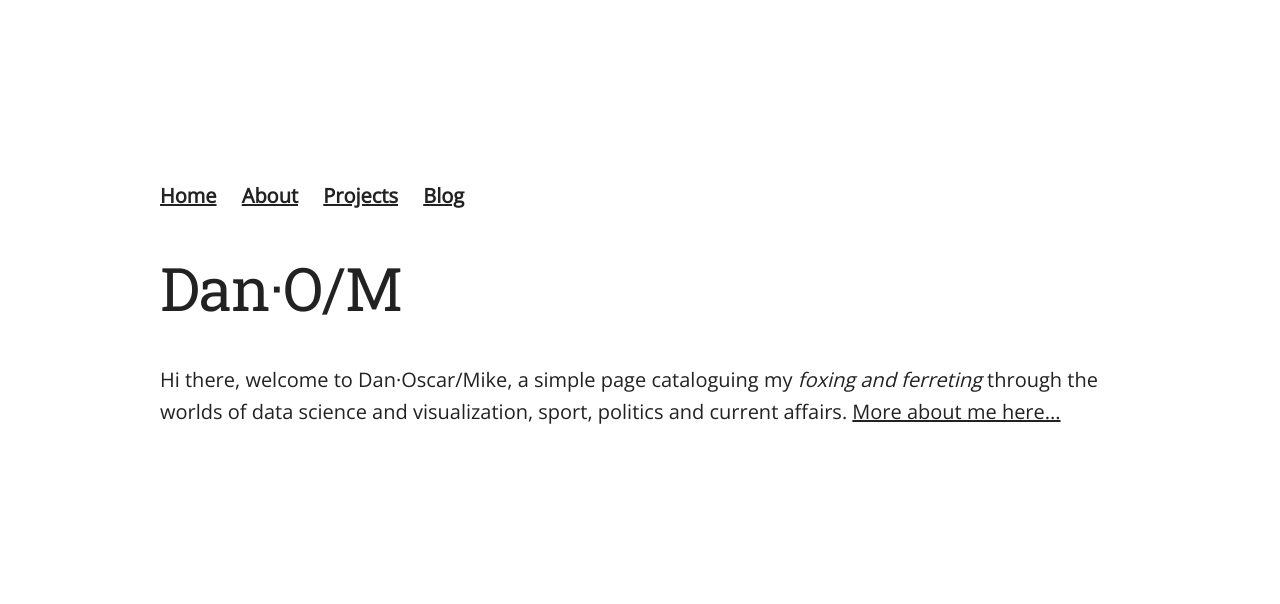
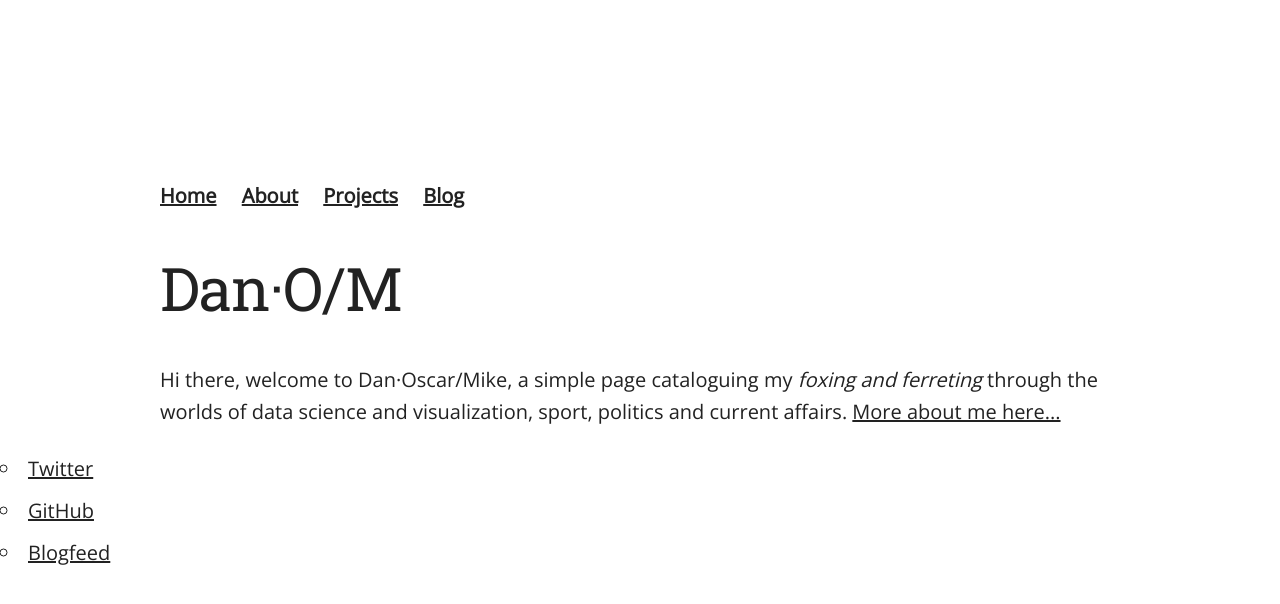
Before and after one commit to danoscarmike/danoscarmike.github.io, a Jekyll site: the page built from index.html, in a window 1280 px wide. Shown: the top 604 px of the page. Built offline with Jekyll 4.4.1, drawn with Linux system fonts in a browser that asks for light colours.

Commit message:
add footer

```diff
--- a/_layouts/default.html
+++ b/_layouts/default.html
@@ -25,5 +25,12 @@
 			</div>
     		{{ content }}
 		</div>
+		<div class="footer">
+			<ul>
+				<li><a href="twitter.com/danoscarmike">Twitter</a></li>
+				<li><a href="https://github.com/danoscarmike">GitHub</a></li>
+				<li><a href="danoscarmike.com/blog/atom.xml">Blogfeed</a></li>
+			</ul>
+		</div>
 	</body>
 </html>
```
